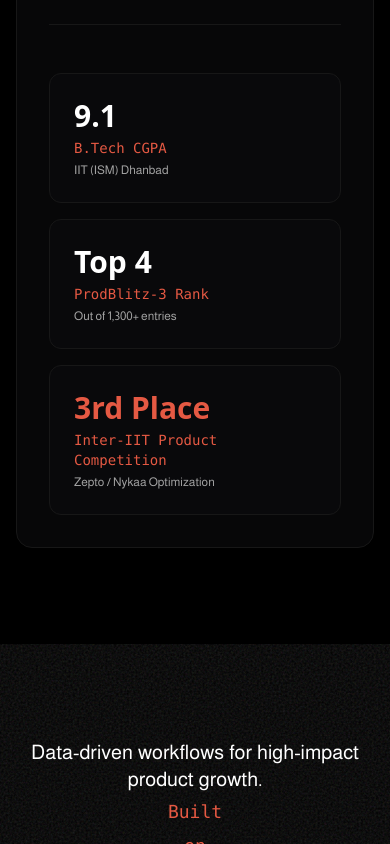
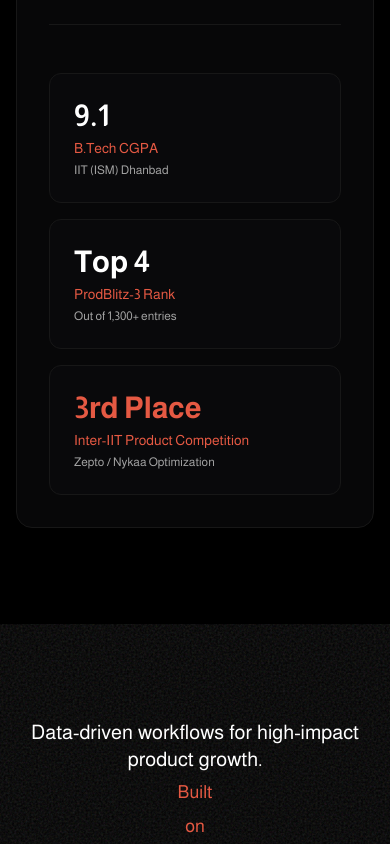
Before and after one commit to FocusedFalco/Portfolio, a Next.js app: page / in a window 390 px wide. Shown: the part 1380-2224 px from the top of the page. Built offline with nearby package versions, Linux system fonts and the light colour scheme.

Commit message:
Enforce initial prompt font typography: Almarai globally and Instrument Serif for italic accents

```diff
--- a/src/components/AboutSection.tsx
+++ b/src/components/AboutSection.tsx
@@ -30,7 +30,7 @@ export default function AboutSection() {
     <section id="about" className="bg-black py-24 md:py-32 px-4 md:px-6 relative">
       <div className="bg-[#070708] rounded-2xl md:rounded-[2.5rem] p-8 sm:p-12 md:p-16 lg:p-20 max-w-6xl mx-auto text-center border border-neutral-900 relative overflow-hidden shadow-2xl">
         {/* Top small label */}
-        <span className="text-[#E55943] text-[10px] sm:text-xs tracking-widest uppercase mb-8 block font-medium font-mono">
+        <span className="text-[#E55943] text-[10px] sm:text-xs tracking-widest uppercase mb-8 block font-medium">
           PROFILE SUMMARY
         </span>
 
@@ -61,20 +61,20 @@ export default function AboutSection() {
         {/* Key Metrics Grid */}
         <div className="grid grid-cols-1 md:grid-cols-3 gap-4 pt-12 border-t border-neutral-900 text-left">
           <div className="p-6 rounded-xl bg-[#09090b] border border-neutral-900 space-y-1">
-            <span className="text-3xl sm:text-4xl font-bold text-white block font-sans">9.1</span>
-            <span className="text-sm font-medium text-[#E55943] block font-mono">B.Tech CGPA</span>
+            <span className="text-3xl sm:text-4xl font-bold text-white block">9.1</span>
+            <span className="text-sm font-medium text-[#E55943] block">B.Tech CGPA</span>
             <span className="text-xs text-neutral-400 block">IIT (ISM) Dhanbad</span>
           </div>
 
           <div className="p-6 rounded-xl bg-[#09090b] border border-neutral-900 space-y-1">
-            <span className="text-3xl sm:text-4xl font-bold text-white block font-sans">Top 4</span>
-            <span className="text-sm font-medium text-[#E55943] block font-mono">ProdBlitz-3 Rank</span>
+            <span className="text-3xl sm:text-4xl font-bold text-white block">Top 4</span>
+            <span className="text-sm font-medium text-[#E55943] block">ProdBlitz-3 Rank</span>
             <span className="text-xs text-neutral-400 block">Out of 1,300+ entries</span>
           </div>
 
           <div className="p-6 rounded-xl bg-[#09090b] border border-neutral-900 space-y-1">
-            <span className="text-3xl sm:text-4xl font-bold text-[#E55943] block font-sans">3rd Place</span>
-            <span className="text-sm font-medium text-[#E55943] block font-mono">Inter-IIT Product Competition</span>
+            <span className="text-3xl sm:text-4xl font-bold text-[#E55943] block">3rd Place</span>
+            <span className="text-sm font-medium text-[#E55943] block">Inter-IIT Product Competition</span>
             <span className="text-xs text-neutral-400 block">Zepto / Nykaa Optimization</span>
           </div>
         </div>
--- a/src/components/ContactSection.tsx
+++ b/src/components/ContactSection.tsx
@@ -8,7 +8,7 @@ export default function ContactSection() {
       <div className="max-w-4xl mx-auto text-center space-y-12">
         {/* Section Header */}
         <div className="space-y-3">
-          <span className="text-[#E55943] text-[10px] sm:text-xs tracking-widest uppercase block font-medium font-mono">
+          <span className="text-[#E55943] text-[10px] sm:text-xs tracking-widest uppercase block font-medium">
             GET IN TOUCH
           </span>
           <h2 className="text-3xl sm:text-4xl md:text-5xl font-medium text-white tracking-tight">
@@ -72,8 +72,8 @@ export default function ContactSection() {
           </div>
         </div>
 
-        <p className="text-xs text-neutral-500 font-mono pt-12">
-          © {new Date().getFullYear()} Rakshit Raj. Built with sunset coral red design aesthetics.
+        <p className="text-xs text-neutral-500 font-sans pt-12">
+          © {new Date().getFullYear()} Rakshit Raj. Built with Almarai &amp; Instrument Serif typography.
         </p>
       </div>
     </section>
--- a/src/components/FeaturesSection.tsx
+++ b/src/components/FeaturesSection.tsx
@@ -12,7 +12,7 @@ export default function FeaturesSection() {
     },
     {
       text: "Built on analytical rigor. Driven by user empathy.",
-      className: "text-[#E55943] block w-full mt-1 sm:mt-2 font-mono text-lg sm:text-xl md:text-2xl",
+      className: "text-[#E55943] block w-full mt-1 sm:mt-2 text-lg sm:text-xl md:text-2xl font-normal",
     },
   ];
 
@@ -79,10 +79,10 @@ export default function FeaturesSection() {
           >
             <div>
               <div className="flex items-center justify-between mb-6">
-                <div className="w-10 h-10 sm:w-12 sm:h-12 rounded-xl bg-[#E55943]/10 border border-[#E55943]/30 flex items-center justify-center text-[#E55943] font-bold text-lg font-mono">
+                <div className="w-10 h-10 sm:w-12 sm:h-12 rounded-xl bg-[#E55943]/10 border border-[#E55943]/30 flex items-center justify-center text-[#E55943] font-bold text-lg">
                   PM
                 </div>
-                <span className="text-xs font-mono text-neutral-500">01</span>
+                <span className="text-xs text-neutral-500 font-medium">01</span>
               </div>
               <h3 className="text-lg sm:text-xl font-medium text-white mb-5 tracking-tight">
                 Product Strategy.
@@ -105,7 +105,7 @@ export default function FeaturesSection() {
 
             <a
               href="#projects"
-              className="inline-flex items-center gap-1.5 text-xs sm:text-sm text-[#E55943] font-medium mt-6 group-hover:gap-2.5 transition-all duration-300 font-mono"
+              className="inline-flex items-center gap-1.5 text-xs sm:text-sm text-[#E55943] font-medium mt-6 group-hover:gap-2.5 transition-all duration-300"
             >
               <span>See case studies</span>
               <ArrowRight className="w-4 h-4 transform -rotate-45 transition-transform duration-300 group-hover:translate-x-0.5 group-hover:-translate-y-0.5" />
@@ -123,10 +123,10 @@ export default function FeaturesSection() {
           >
             <div>
               <div className="flex items-center justify-between mb-6">
-                <div className="w-10 h-10 sm:w-12 sm:h-12 rounded-xl bg-[#E55943]/10 border border-[#E55943]/30 flex items-center justify-center text-[#E55943] font-bold text-lg font-mono">
+                <div className="w-10 h-10 sm:w-12 sm:h-12 rounded-xl bg-[#E55943]/10 border border-[#E55943]/30 flex items-center justify-center text-[#E55943] font-bold text-lg">
                   SQL
                 </div>
-                <span className="text-xs font-mono text-neutral-500">02</span>
+                <span className="text-xs text-neutral-500 font-medium">02</span>
               </div>
               <h3 className="text-lg sm:text-xl font-medium text-white mb-5 tracking-tight">
                 Languages & Analytics.
@@ -149,7 +149,7 @@ export default function FeaturesSection() {
 
             <a
               href="#projects"
-              className="inline-flex items-center gap-1.5 text-xs sm:text-sm text-[#E55943] font-medium mt-6 group-hover:gap-2.5 transition-all duration-300 font-mono"
+              className="inline-flex items-center gap-1.5 text-xs sm:text-sm text-[#E55943] font-medium mt-6 group-hover:gap-2.5 transition-all duration-300"
             >
               <span>See case studies</span>
               <ArrowRight className="w-4 h-4 transform -rotate-45 transition-transform duration-300 group-hover:translate-x-0.5 group-hover:-translate-y-0.5" />
@@ -167,10 +167,10 @@ export default function FeaturesSection() {
           >
             <div>
               <div className="flex items-center justify-between mb-6">
-                <div className="w-10 h-10 sm:w-12 sm:h-12 rounded-xl bg-[#E55943]/10 border border-[#E55943]/30 flex items-center justify-center text-[#E55943] font-bold text-lg font-mono">
+                <div className="w-10 h-10 sm:w-12 sm:h-12 rounded-xl bg-[#E55943]/10 border border-[#E55943]/30 flex items-center justify-center text-[#E55943] font-bold text-lg">
                   UI
                 </div>
-                <span className="text-xs font-mono text-neutral-500">03</span>
+                <span className="text-xs text-neutral-500 font-medium">03</span>
               </div>
               <h3 className="text-lg sm:text-xl font-medium text-white mb-5 tracking-tight">
                 Tooling & Systems.
@@ -193,7 +193,7 @@ export default function FeaturesSection() {
 
             <a
               href="#projects"
-              className="inline-flex items-center gap-1.5 text-xs sm:text-sm text-[#E55943] font-medium mt-6 group-hover:gap-2.5 transition-all duration-300 font-mono"
+              className="inline-flex items-center gap-1.5 text-xs sm:text-sm text-[#E55943] font-medium mt-6 group-hover:gap-2.5 transition-all duration-300"
             >
               <span>See case studies</span>
               <ArrowRight className="w-4 h-4 transform -rotate-45 transition-transform duration-300 group-hover:translate-x-0.5 group-hover:-translate-y-0.5" />
--- a/src/components/ProjectsSection.tsx
+++ b/src/components/ProjectsSection.tsx
@@ -179,7 +179,7 @@ export default function ProjectsSection({ onSelectProject }: ProjectsSectionProp
     { text: "Product Case Studies & PRDs.", className: "text-white" },
     {
       text: "Built on actual user research, data analytics, and impact estimation.",
-      className: "text-[#E55943] block w-full mt-1 sm:mt-2 font-mono text-lg sm:text-xl md:text-2xl",
+      className: "text-[#E55943] block w-full mt-1 sm:mt-2 text-lg sm:text-xl md:text-2xl font-normal",
     },
   ];
 
@@ -188,7 +188,7 @@ export default function ProjectsSection({ onSelectProject }: ProjectsSectionProp
       <div className="max-w-7xl mx-auto">
         {/* Section Header */}
         <div className="text-center max-w-4xl mx-auto mb-16 md:mb-20">
-          <span className="text-[#E55943] text-[10px] sm:text-xs tracking-widest uppercase mb-4 block font-medium font-mono">
+          <span className="text-[#E55943] text-[10px] sm:text-xs tracking-widest uppercase mb-4 block font-medium">
             CASE STUDY ARCHIVE
           </span>
           <WordsPullUpMultiStyle
@@ -212,11 +212,11 @@ export default function ProjectsSection({ onSelectProject }: ProjectsSectionProp
               <div className="space-y-5">
                 {/* Header Tag + Award */}
                 <div className="flex flex-wrap items-center justify-between gap-2">
-                  <span className="text-xs text-[#E55943] uppercase tracking-widest font-mono">
+                  <span className="text-xs text-[#E55943] uppercase tracking-widest font-medium">
                     00{idx + 1} {"// CASE STUDY"}
                   </span>
                   {project.award && (
-                    <span className="text-[10px] sm:text-xs text-[#E55943] bg-[#E55943]/10 px-2.5 py-1 rounded-full border border-[#E55943]/30 font-medium font-mono">
+                    <span className="text-[10px] sm:text-xs text-[#E55943] bg-[#E55943]/10 px-2.5 py-1 rounded-full border border-[#E55943]/30 font-medium">
                       {project.award}
                     </span>
                   )}
@@ -234,7 +234,7 @@ export default function ProjectsSection({ onSelectProject }: ProjectsSectionProp
               </div>
 
               {/* Bottom CTA Link */}
-              <div className="flex items-center gap-2 text-xs sm:text-sm text-[#E55943] font-medium font-mono pt-8 group-hover:gap-3 transition-all duration-300">
+              <div className="flex items-center gap-2 text-xs sm:text-sm text-[#E55943] font-medium pt-8 group-hover:gap-3 transition-all duration-300">
                 <span>Read Pitch Deck &amp; PRD Details</span>
                 <ChevronRight className="w-4 h-4 text-[#E55943]" />
               </div>
--- a/src/components/ResumeSection.tsx
+++ b/src/components/ResumeSection.tsx
@@ -7,7 +7,7 @@ export default function ResumeSection() {
     <section id="resume" className="bg-black py-20 px-4 md:px-6 relative">
       <div className="max-w-6xl mx-auto bg-[#070708] rounded-2xl md:rounded-[2.5rem] p-8 sm:p-12 md:p-14 border border-neutral-900 shadow-2xl flex flex-col md:flex-row items-center justify-between gap-8">
         <div className="space-y-3 max-w-2xl">
-          <span className="text-[#E55943] text-[10px] sm:text-xs tracking-widest uppercase block font-medium font-mono">
+          <span className="text-[#E55943] text-[10px] sm:text-xs tracking-widest uppercase block font-medium">
             CURRICULUM VITAE
           </span>
           <h3 className="text-2xl sm:text-3xl font-medium text-white tracking-tight flex items-center gap-3">
@@ -24,7 +24,7 @@ export default function ResumeSection() {
             href="/resume.pdf"
             target="_blank"
             rel="noreferrer"
-            className="w-full md:w-auto bg-[#E55943] text-black hover:bg-[#CB4934] font-semibold text-sm uppercase py-4 px-8 rounded-full flex items-center justify-center gap-3 transition-all duration-300 shadow-lg hover:shadow-red-950/30 font-mono"
+            className="w-full md:w-auto bg-[#E55943] text-black hover:bg-[#CB4934] font-semibold text-sm uppercase py-4 px-8 rounded-full flex items-center justify-center gap-3 transition-all duration-300 shadow-lg hover:shadow-red-950/30"
           >
             <Download className="w-4 h-4" />
             <span>Download Resume</span>
```
